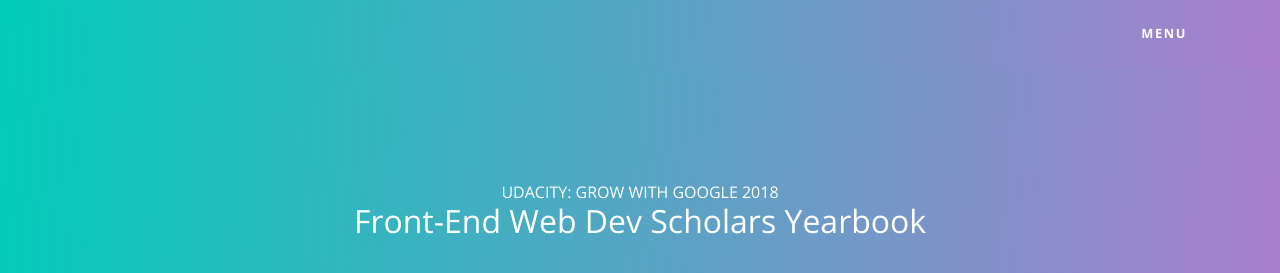
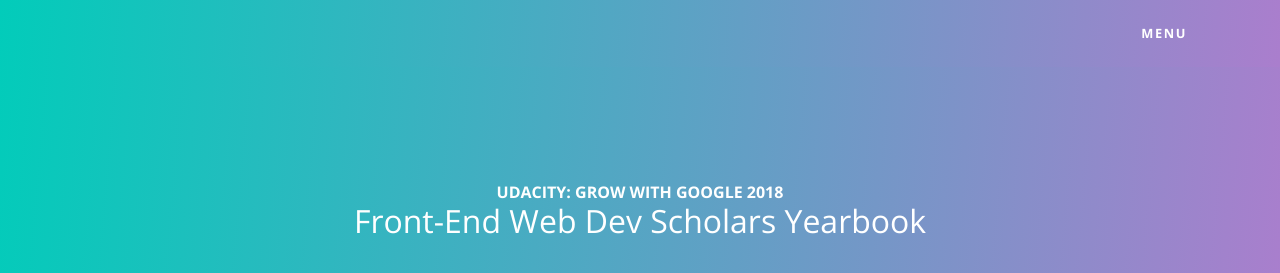
Before and after one commit to rob9095/udacity-yearbook-homepage, a website: page index.html in a window 1280 px wide. Shown: the top 273 px of the page. Drawn offline with nearby package versions, Linux system fonts and the light colour scheme.

Commit message:
Update index.html

```diff
--- a/index.html
+++ b/index.html
@@ -43,7 +43,7 @@
     <header class="masthead text-center text-white">
       <div class="masthead-content">
         <div class="container">
-			<h4 class="masthead-subheading mb-0">Udacity: Grow with Google 2018</h4>
+			<h3 class="masthead-subheading mb-0">Udacity: Grow with Google 2018</h3>
 			<h1 class="masthead-heading mb-0">Front-End Web Dev Scholars Yearbook</h1>
         </div>
       </div>
```
